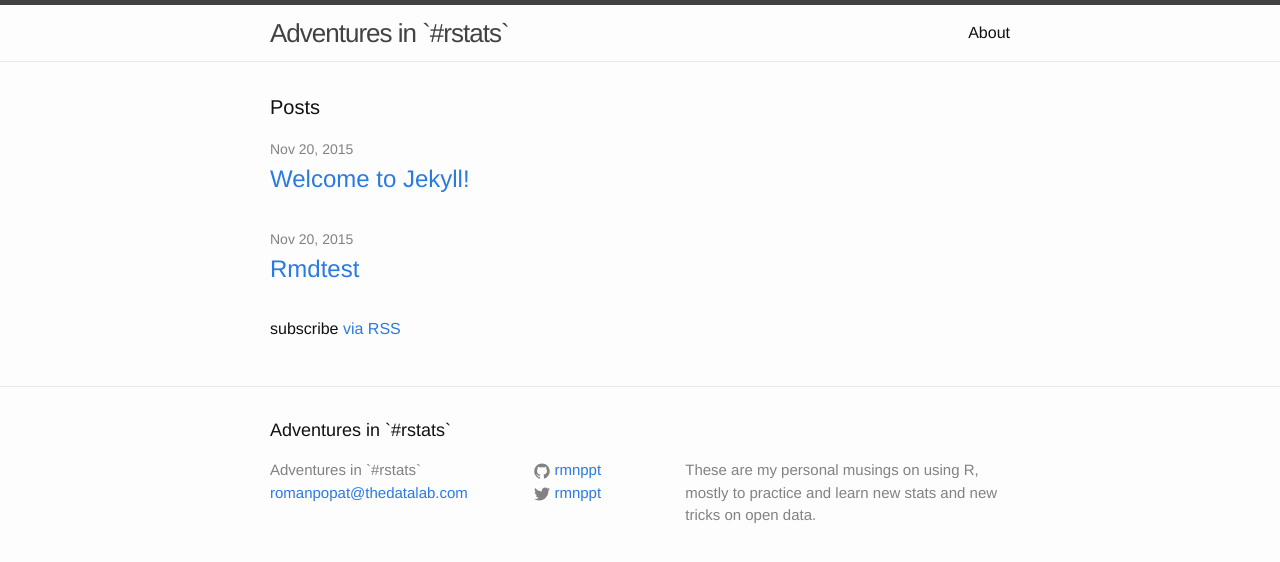
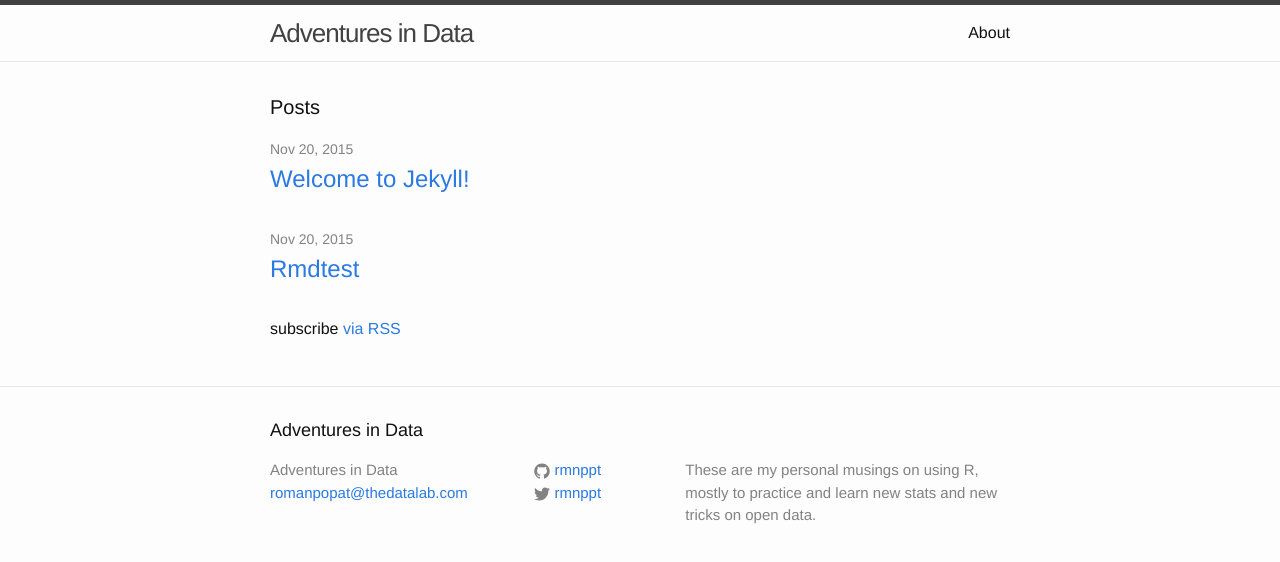
Before and after one commit to rmnppt/rmnppt.github.io, a Jekyll site: the page built from index.html, in a window 1280 px wide. Shown: the top 562 px of the page. Built offline with Jekyll 4.4.1, drawn with Linux system fonts in a browser that asks for light colours.

```diff
--- a/_config.yml
+++ b/_config.yml
@@ -6,7 +6,7 @@
 # 'jekyll serve'. If you change this file, please restart the server process.
 
 # Site settings
-title: Adventures in `#rstats`
+title: Adventures in Data
 email: romanpopat@thedatalab.com
 description: > # this means to ignore newlines until "baseurl:"
   These are my personal musings on using R, mostly to practice and learn new
```
